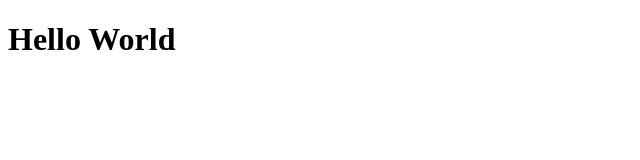
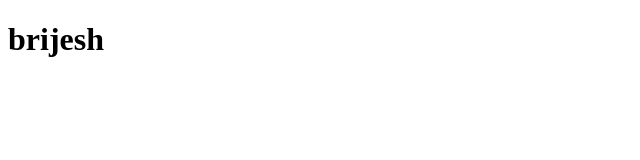
Before and after one commit to pris1345/my-test-website, a plain HTML site: page index.html in a window 1280 px wide. Shown: the whole page, without its empty margins (0-640 px from the left). Drawn offline with Linux system fonts and the light colour scheme.

Commit message:
add my name

```diff
--- a/index.html
+++ b/index.html
@@ -7,6 +7,6 @@
     <title>Document</title>
 </head>
 <body>
-    <h1>Hello World</h1>
+    <h1>brijesh</h1>
 </body>
 </html>
```
